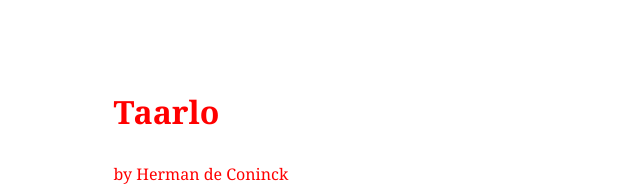
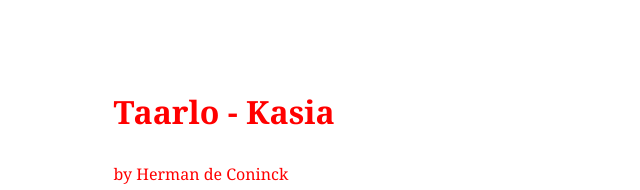
Before and after one commit to anna-kafkaa/learning-git-3, a website: page index.html in a window 1280 px wide. Shown: the top 190 px of the page, without its empty margins (319-959 px from the left). Drawn offline with Linux system fonts and the light colour scheme.

Commit message:
Change in index.html

```diff
--- a/index.html
+++ b/index.html
@@ -14,7 +14,7 @@
   </head>
   <body class="b-title">
     <main class="container">
-      <h1 class="main-title">Taarlo</h1>
+      <h1 class="main-title">Taarlo - Kasia</h1>
       <p>by Herman de Coninck</p>
 
       <p>
```
